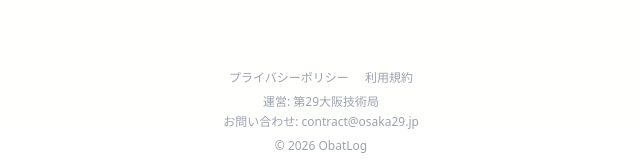
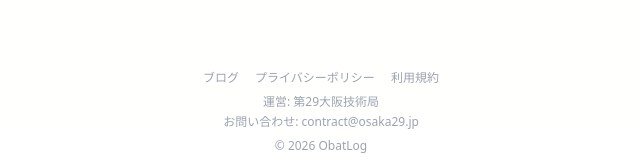
Before and after one commit to yuuka-dev/obatlog, a Next.js app: page / in a window 1280 px wide. Shown: the part 1104-1264 px from the top of the page, without its empty margins (319-959 px from the left). Built offline with nearby package versions, Linux system fonts and the light colour scheme; no server answers.

Commit message:
feat(blog): ランディングページにブログリンク + sitemap更新 (#30)

```diff
--- a/src/components/LandingPage.tsx
+++ b/src/components/LandingPage.tsx
@@ -77,6 +77,9 @@ export default function LandingPage() {
       {/* フッター */}
       <footer className="px-6 py-8 text-center text-xs text-gray-400">
         <div className="flex justify-center gap-4 mb-2">
+          <a href="/blog/" className="hover:text-gray-600 transition">
+            ブログ
+          </a>
           <a href="/privacy/" className="hover:text-gray-600 transition">
             {t('privacy' as any, lang)}
           </a>
```
Also changed, not shown: 1 other file (tests, documents, lock files or other folders).
